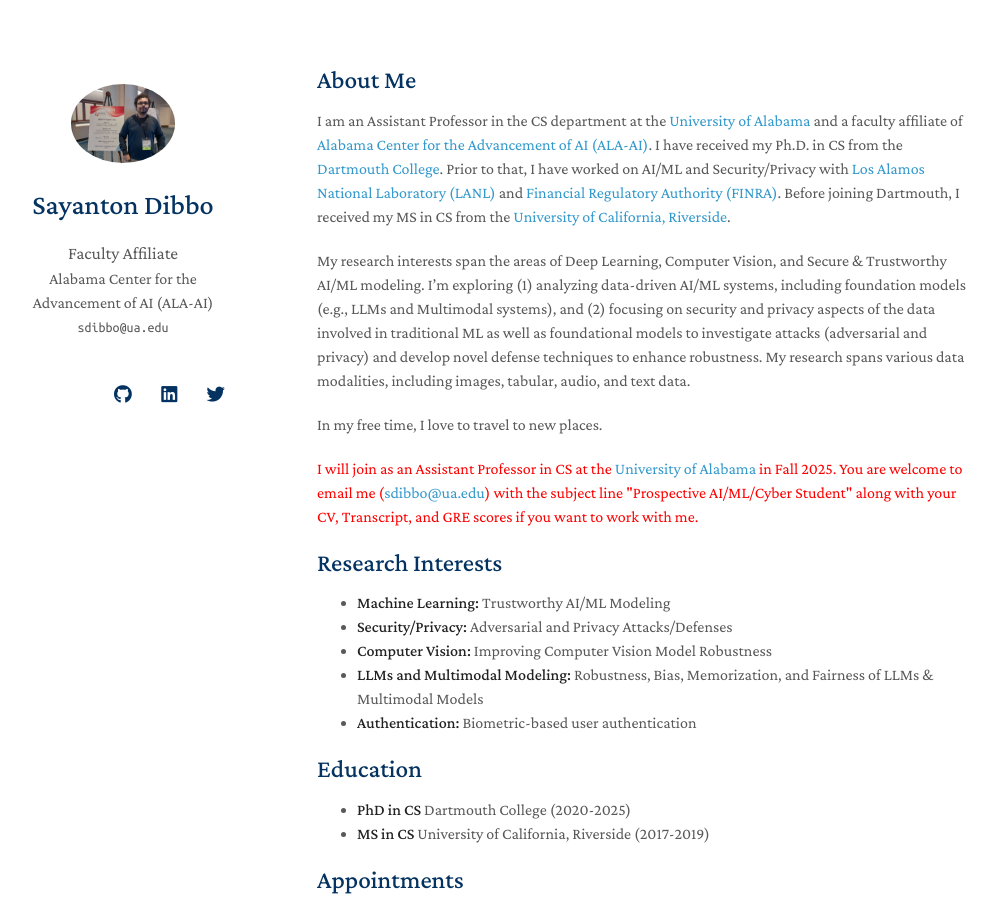
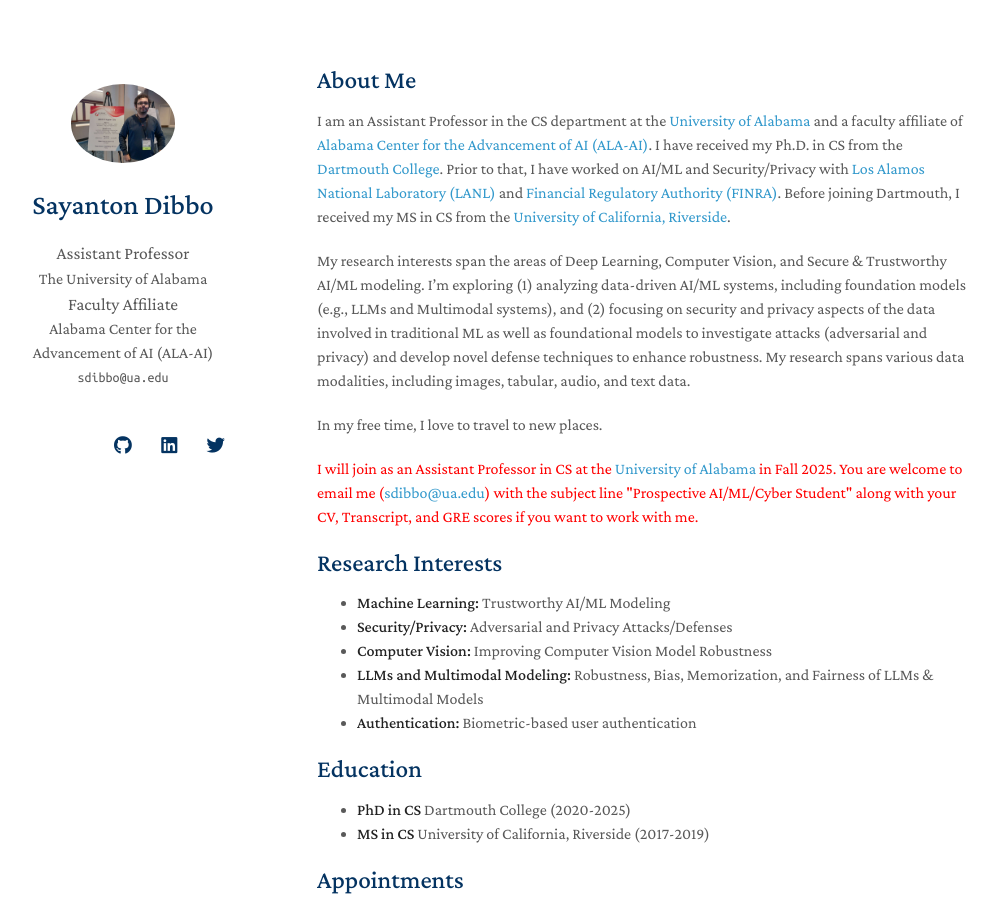
Before and after one commit to SayantonDibbo/SayantonDibbo.github.io, a Jekyll site: the page built from index.md, in a window 1280 px wide and 900 px high. Shown: the whole window, without its empty margins (153-1150 px from the left). Built offline with Jekyll 4.4.1, drawn with Linux system fonts in a browser that asks for light colours; nearby versions of some CDN libraries; a style sheet for code colours, icons or effects is not loaded; our own code applies the rules of GitHub Pages for plain Markdown files; some of the changed lines change nothing that is shown.

Commit message:
Update _config.yml

```diff
--- a/_config.yml
+++ b/_config.yml
@@ -2,8 +2,8 @@
 title: Sayanton Dibbo
 position: Assistant Professor
 affiliation: The University of Alabama
-position: Faculty Affiliate
-affiliation: Alabama Center for the Advancement of AI (ALA-AI)
+position2: Faculty Affiliate
+affiliation2: Alabama Center for the Advancement of AI (ALA-AI)
 email: sdibbo@ua.edu
 
 # Search Engine Optimization (SEO)
```
